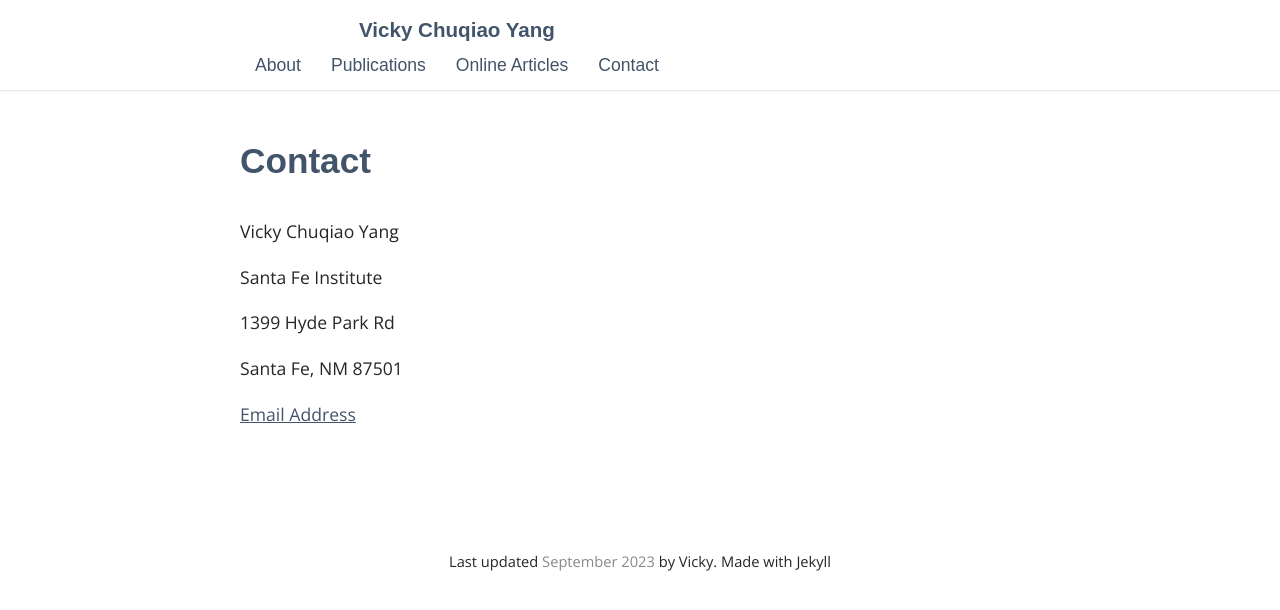
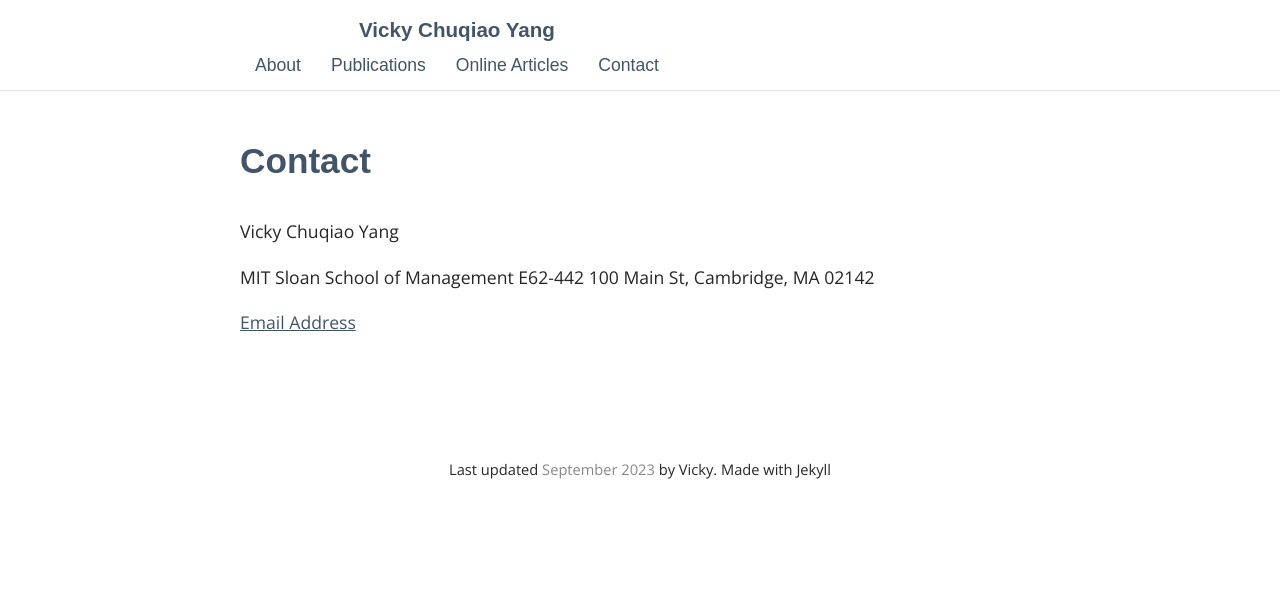
Before and after one commit to vc-yang/vc-yang.github.io, a Jekyll site: the page built from _pages/z_contact.md, in a window 1280 px wide. Shown: the top 610 px of the page. Built offline with Jekyll 4.4.1, drawn with Linux system fonts in a browser that asks for light colours; some web fonts are replaced.

Commit message:
Update z_contact.md

```diff
--- a/_pages/z_contact.md
+++ b/_pages/z_contact.md
@@ -5,10 +5,9 @@ permalink: /contact/
 ---
 Vicky Chuqiao Yang
 
-Santa Fe Institute
+MIT Sloan School of Management
+E62-442
+100 Main St, Cambridge, MA 02142
 
-1399 Hyde Park Rd
 
-Santa Fe, NM 87501
-
-[Email Address](mailto:vcy@santafe.edu)
+[Email Address](mailto:vcyang@mit.edu)
```
